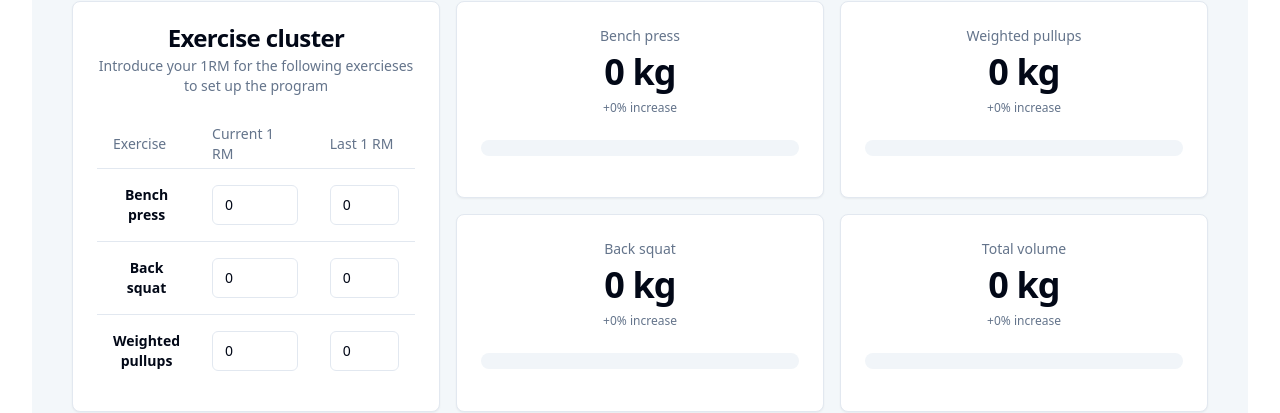
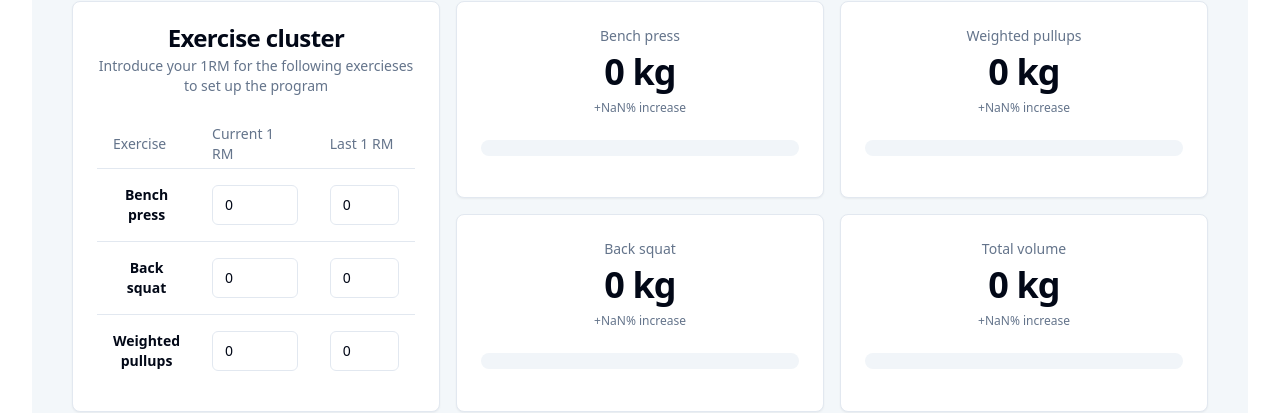
Before and after one commit to vrnvu/lifts, a React (Vite) app: page / in a window 1280 px wide. Shown: the part 200-613 px from the top of the page. Built offline with nearby package versions, Linux system fonts and the light colour scheme.

Commit message:
adds progress

```diff
--- a/src/components/Cluster.tsx
+++ b/src/components/Cluster.tsx
@@ -56,7 +56,7 @@ export default function Cluster({}: ClusterProps) {
                 <Label htmlFor="last-ex-1" className="sr-only">
                   Last 1RM
                 </Label>
-                <Input id="last-ex-1" type="number" min={0} defaultValue="0" />
+                <Input id="last-ex-1" type="number" min={0} defaultValue={userConfig.lastBenchPress} onChange={(e) => userConfig.setLastBenchPress(e.target.valueAsNumber)}/>
               </TableCell>
             </TableRow>
 
@@ -72,7 +72,7 @@ export default function Cluster({}: ClusterProps) {
                 <Label htmlFor="last-ex-2" className="sr-only">
                   Last 1RM
                 </Label>
-                <Input id="last-ex-2" type="number" min={0} defaultValue="0" />
+                <Input id="last-ex-2" type="number" min={0} defaultValue={userConfig.lastBackSquat} onChange={(e) => userConfig.setLastBackSquat(e.target.valueAsNumber)}/>
               </TableCell>
             </TableRow>
 
@@ -84,12 +84,12 @@ export default function Cluster({}: ClusterProps) {
                 </Label>
                 <Input id="ex-3" type="number" min={0} defaultValue={userConfig.weightedPullups} onChange={(e) => userConfig.setWeightedPullups(e.target.valueAsNumber)}/>
               </TableCell>
-	      <TableCell>
+              <TableCell>
                 <Label htmlFor="last-ex-3" className="sr-only">
                   Last 1RM
                 </Label>
-                <Input id="last-ex-2" type="number" min={0} defaultValue="0" />
-	      </TableCell>
+                <Input id="last-ex-2" type="number" min={0} defaultValue={userConfig.lastWeightedPullups} onChange={(e) => userConfig.setLastWeightedPullups(e.target.valueAsNumber)}/>
+              </TableCell>
             </TableRow>
           </TableBody>
         </Table>
--- a/src/context/UserConfigContext.tsx
+++ b/src/context/UserConfigContext.tsx
@@ -7,6 +7,14 @@ export interface UserConfig {
   setBenchPress: (v: number) => void;
   setBackSquat: (v: number) => void;
   setWeightedPullups: (v: number) => void;
+
+  // last 1 RM
+  lastBenchPress: number;
+  lastBackSquat: number;
+  lastWeightedPullups: number;
+  setLastBenchPress: (v: number) => void;
+  setLastBackSquat: (v: number) => void;
+  setLastWeightedPullups: (v: number) => void;
 }
 
 export const UserConfigContext = createContext<UserConfig | undefined>(undefined);
@@ -16,6 +24,12 @@ export function UserConfigProvider({ children }: { children: React.ReactNode })
   const [backSquat, setBackSquat] = useState<number>(0);
   const [weightedPullups, setWeightedPullups] = useState<number>(0);
 
+  // last 1rm
+
+  const [lastBenchPress, setLastBenchPress] = useState<number>(0);
+  const [lastBackSquat, setLastBackSquat] = useState<number>(0);
+  const [lastWeightedPullups, setLastWeightedPullups] = useState<number>(0);
+
   const userConfig: UserConfig = {
     benchPress,
     backSquat,
@@ -23,6 +37,12 @@ export function UserConfigProvider({ children }: { children: React.ReactNode })
     setBenchPress,
     setBackSquat,
     setWeightedPullups,
+    lastBenchPress,
+    lastBackSquat,
+    lastWeightedPullups,
+    setLastBenchPress,
+    setLastBackSquat,
+    setLastWeightedPullups
   };
 
   return (
--- a/src/views/PlanView.tsx
+++ b/src/views/PlanView.tsx
@@ -14,16 +14,26 @@ export default function PlanView({}: PlanViewProps) {
 	const weightedPullups = userConfig.weightedPullups;
 	const total = benchPress + backSquat + weightedPullups;
 
+	const lastBenchPress = userConfig.lastBenchPress;
+	const lastBackSquat = userConfig.lastBackSquat;
+	const lastWeightedPullups = userConfig.lastWeightedPullups;
+	const lastTotal = lastBenchPress + lastBackSquat + lastWeightedPullups;
+
+	const benchIncrease = Math.round(((benchPress - lastBenchPress) / lastBenchPress) * 100);
+	const backSquatIncrease = Math.round(((backSquat - lastBackSquat) / lastBackSquat) * 100);
+	const weightedPullupsIncrease = Math.round(((weightedPullups - lastWeightedPullups) / lastWeightedPullups) * 100);
+	const totalIncrease = Math.round(((total - lastTotal) / lastTotal) * 100);
+
 	return (
 	<div className="grid grid-cols-3 gap-4">
 		<Cluster />
 		<div className="grid grid-cols-subgrid grid-cols-2 gap-4">
-			<Component exercise='Bench press' kgs={benchPress.toString()} increase={0} />
-			<Component exercise='Back squat' kgs={backSquat.toString()} increase={0} />
+			<Component exercise='Bench press' kgs={benchPress.toString()} increase={benchIncrease} />
+			<Component exercise='Back squat' kgs={backSquat.toString()} increase={backSquatIncrease} />
 		</div>
 		<div className="grid grid-cols-subgrid grid-cols-2 gap-4">
-			<Component exercise='Weighted pullups' kgs={weightedPullups.toString()} increase={0} />
-			<Component exercise='Total volume' kgs={total.toString()} increase={0} />
+			<Component exercise='Weighted pullups' kgs={weightedPullups.toString()} increase={weightedPullupsIncrease} />
+			<Component exercise='Total volume' kgs={total.toString()} increase={totalIncrease} />
 		</div>
 	</div>
 	);
--- a/src/views/ProgramView.tsx
+++ b/src/views/ProgramView.tsx
@@ -8,15 +8,22 @@ import {
   AccordionItem,
   AccordionTrigger,
 } from "@/components/ui/accordion"
-
-const exercieses: StrengthExercise[] =  [
-    {name: "Bench press", sets: "3x5", weight: 80},
-    {name: "Back squat", sets: "3x5", weight: 95},
-    {name: "Weighted pullups", sets: "3x5", weight: 15}
-];
+import { UserConfigContext } from "@/context/UserConfigContext";
+import { useContext } from "react";
 
 export interface ProgramViewProps {}
 export default function ProgramView({}: ProgramViewProps) {
+  const userConfig = useContext(UserConfigContext);
+  if (userConfig == undefined) {
+    return;
+  }
+
+  const exercieses: StrengthExercise[] =  [
+      {name: "Bench press", sets: "3x5", weight: userConfig.benchPress},
+      {name: "Back squat", sets: "3x5", weight: userConfig.backSquat},
+      {name: "Weighted pullups", sets: "3x5", weight: userConfig.weightedPullups}
+  ];
+
 	return (
       <Accordion type="multiple">
         <AccordionItem value="item-1">
```
